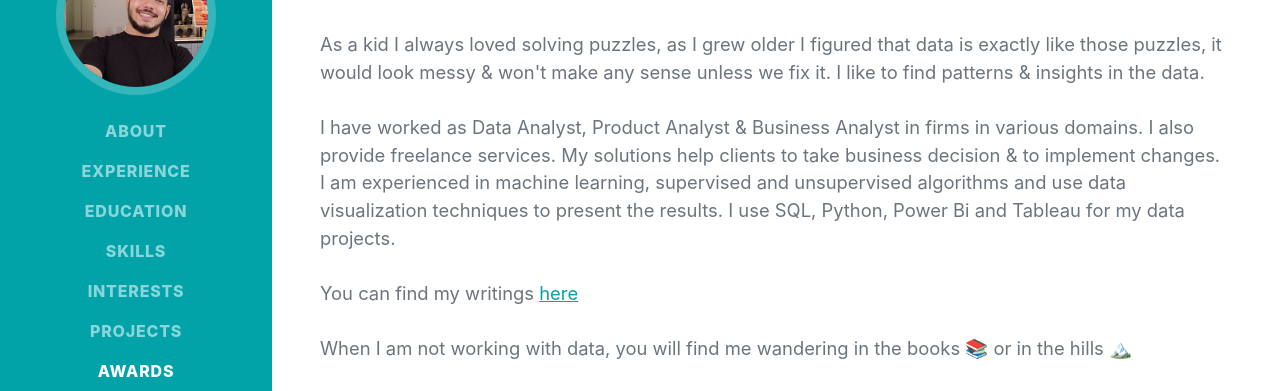
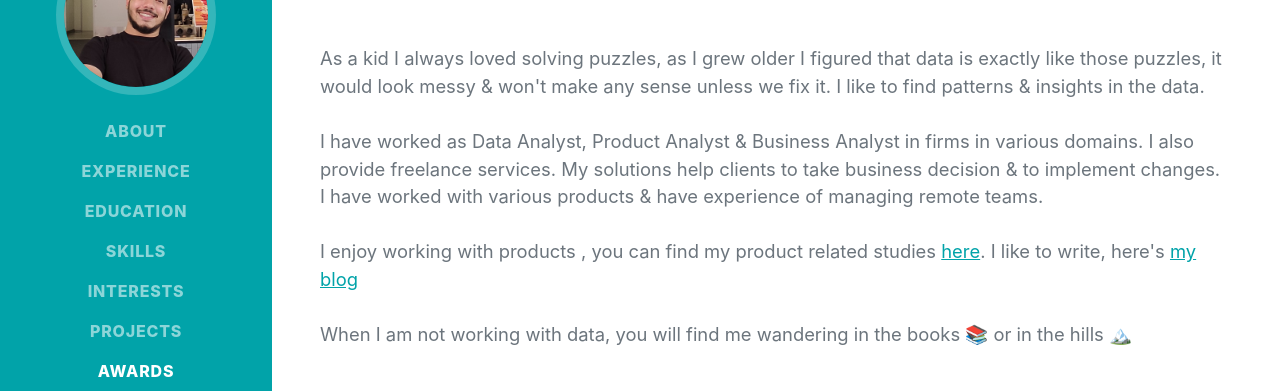
Before and after one commit to AbhijeetCodes/AbhijeetCodes.Github.io, a plain HTML site: page index.html in a window 1280 px wide. Shown: the part 241-632 px from the top of the page. Drawn offline with nearby package versions, Linux system fonts and the light colour scheme; a web font is replaced by a local one.

Commit message:
Update index.html

```diff
--- a/index.html
+++ b/index.html
@@ -58,10 +58,11 @@
                     I have worked as Data Analyst, Product Analyst & Business Analyst in firms in various domains. I also provide freelance services. My solutions help clients to take business decision & to implement changes.
 
                     <br>
-                    I am experienced in machine learning, supervised and unsupervised algorithms and use data visualization techniques to present the results. I use SQL, Python, Power Bi and Tableau for my data projects.
+                    I have worked with various products & have experience of managing remote teams.
                     <br>
                     <br>
-                    You can find my writings <a href="https://vaulted-root-205.notion.site/Abhijeet-s-Blog-80308ef6ad0d49c1a8dfbba7913fbe72">here</a>
+                    I enjoy working with products , you can find my product related studies <a href="https://vaulted-root-205.notion.site/Product-Management-Work-b25243a19853497d8b372b6cee35854f">here</a>.
+                    I like to write, here's <a href="https://vaulted-root-205.notion.site/Abhijeet-s-Blog-80308ef6ad0d49c1a8dfbba7913fbe72">my blog</a>
                     <br>
                     <br>
                     When I am not working with data, you will find me wandering in the books 📚  or in the hills 🏔
```
